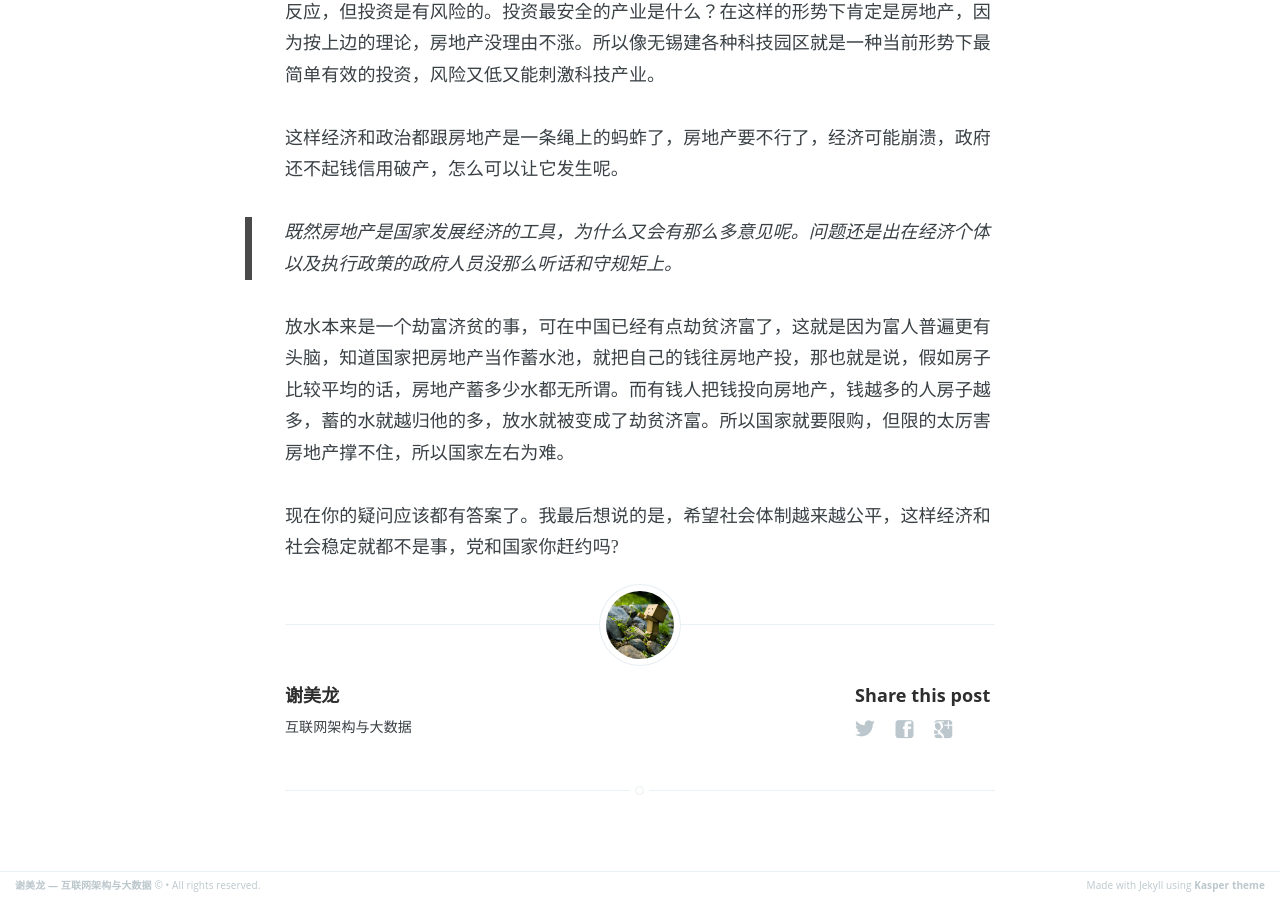
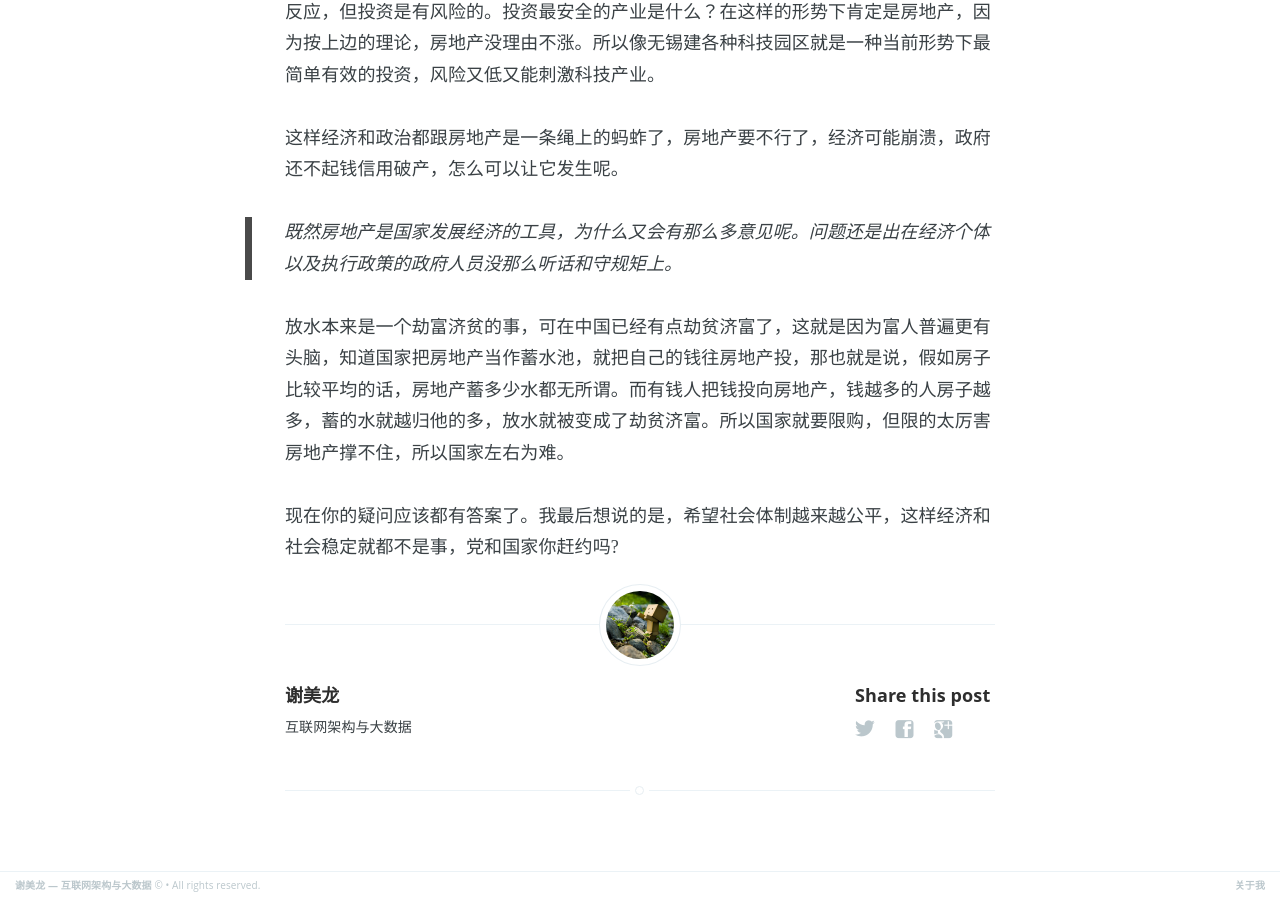
Before and after one commit to xiemeilong/xiemeilong.github.io, a Jekyll site: the page built from _posts/2016-04-29-economy.md, in a window 1280 px wide and 900 px high, scrolled down 1586 px. Built offline with Jekyll 4.4.1, drawn with Linux system fonts in a browser that asks for light colours.

Commit message:
Update default.html

```diff
--- a/_layouts/default.html
+++ b/_layouts/default.html
@@ -26,8 +26,8 @@
         <a href="{{ site.baseurl }}">{{ site.name }}</a> &copy;
               {{date format="YYYY"}} &bull; All rights reserved.
       </section>
-      <section class="poweredby">Made with Jekyll using
-        <a href="http://github.com/rosario/kasper">Kasper theme</a>
+      <section class="poweredby">
+        <a href="/about">关于我</a>
       </section>
     </footer>
 
```
